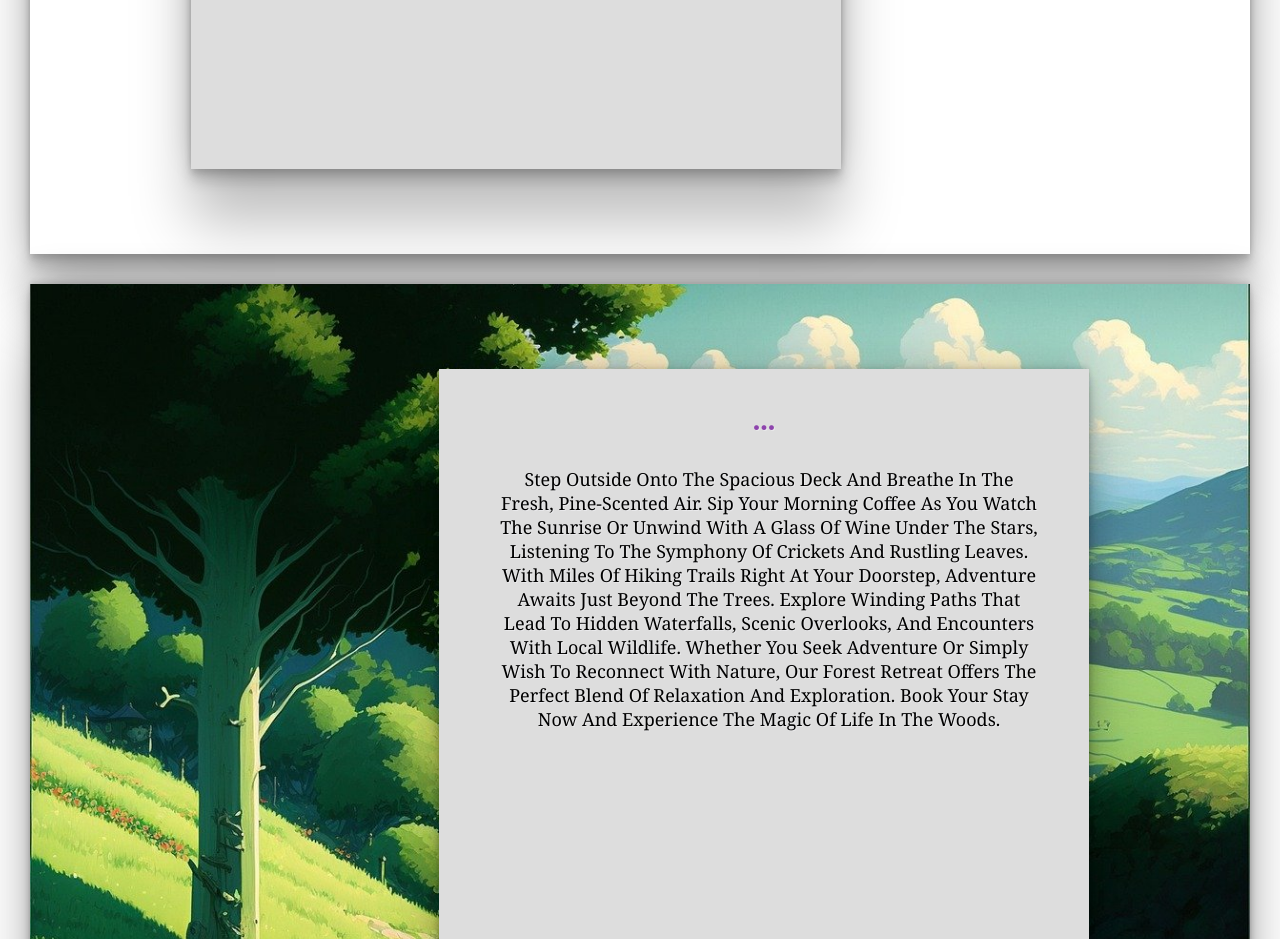
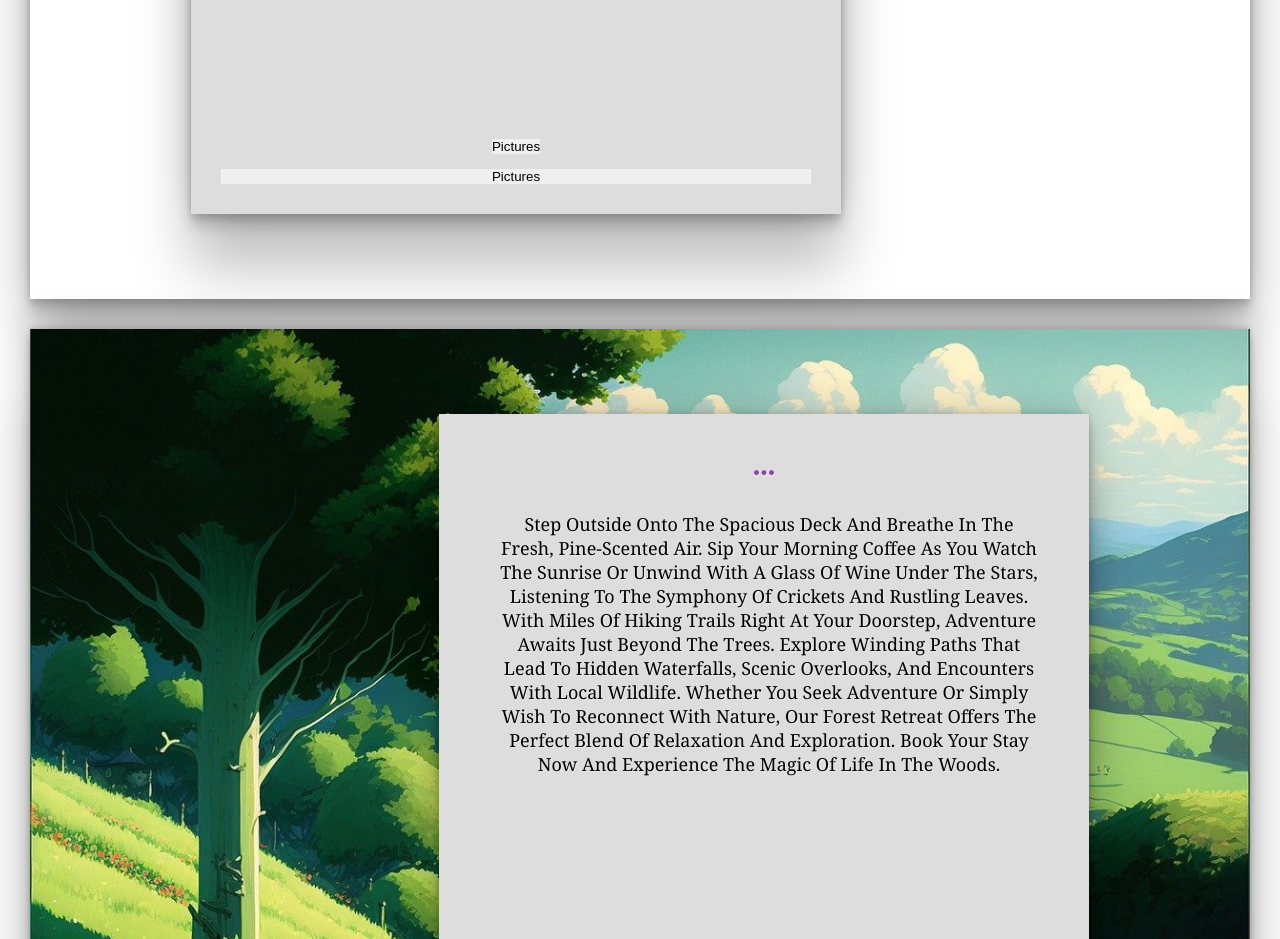
Before and after one commit to BannanaBob/BananaBob.github.io, a plain HTML site: page about.html in a window 1280 px wide. Shown: the part 1840-2779 px from the top of the page. Drawn offline with nearby package versions, Linux system fonts and the light colour scheme.

Commit message:
Update about.html

```diff
--- a/about.html
+++ b/about.html
@@ -178,7 +178,11 @@ When it's time to rest, the bedrooms offer cozy retreats with soft linens and pl
    <div id="caption"></div>
     <button class="adjustable-button">Pictures</button>
  </div>
+                 <button class="adjustable-button">Pictures</button>
+
       </div>
+              <button class="adjustable-button">Pictures</button>
+
    </div>
    </div>
 
```
